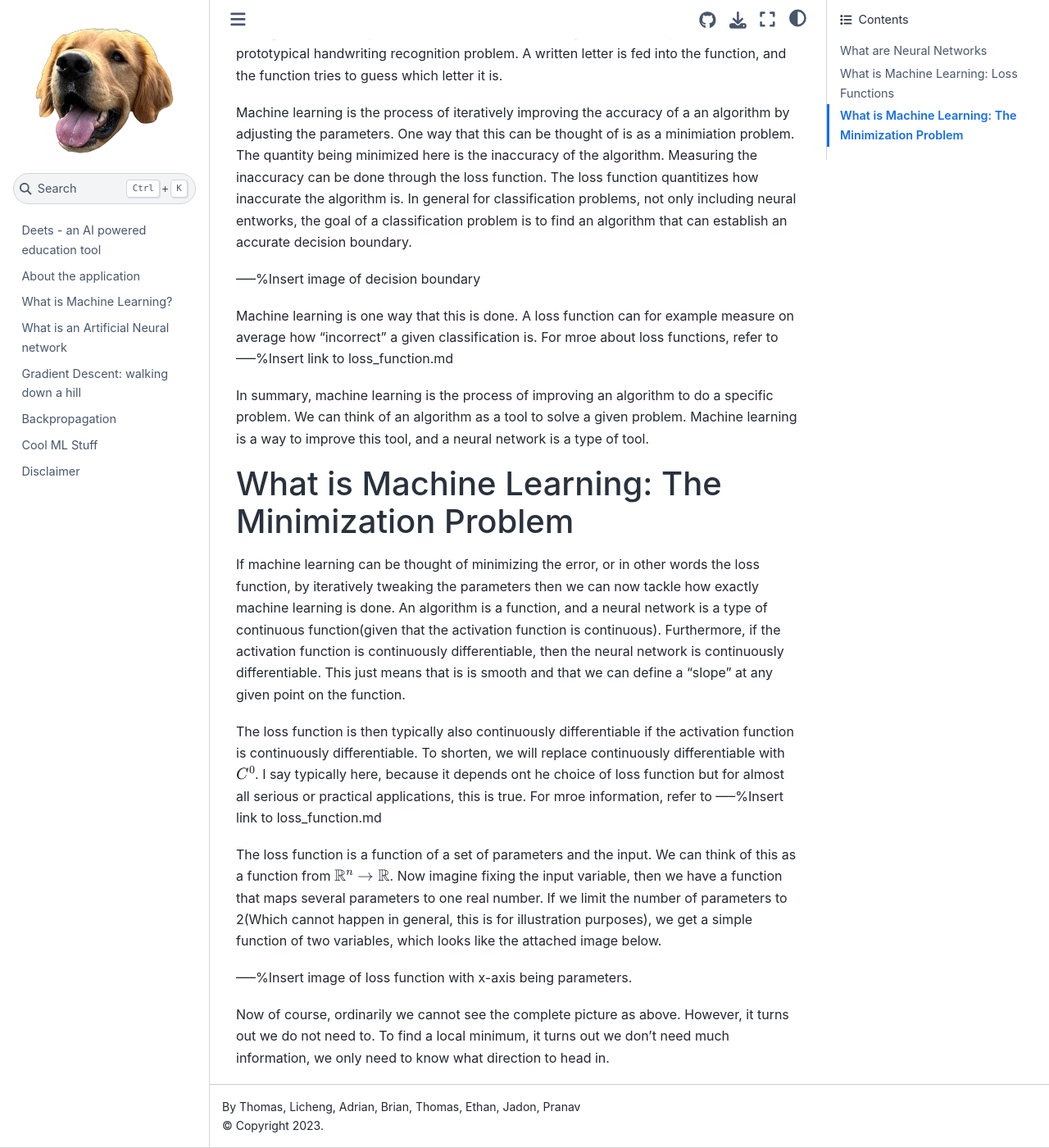
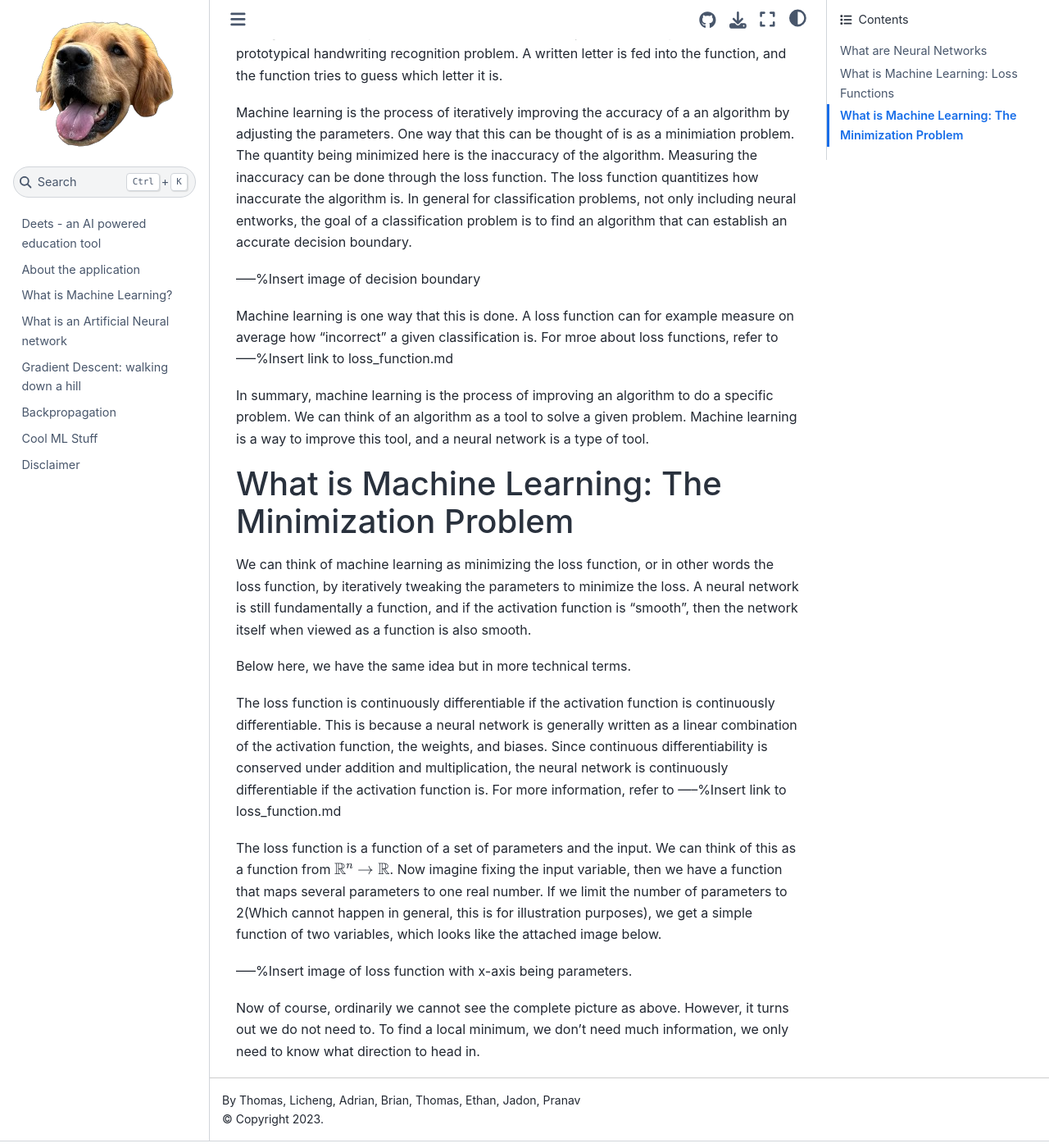
Before and after one commit to PRU1/deets-website, a Jupyter Book: the page built from big_picture.md, in a window 1280 px wide and 1400 px high, scrolled down 1122 px. Shown: the whole window at 82% size. Built offline with Jupyter Book 1.0.4 settings and Sphinx 7.4.7 and the Sphinx Book theme 1.1.4, drawn with Linux system fonts in a browser that asks for light colours; pages that are not in the unit, such as notebooks, are missing from menus.

Commit message:
Update big_picture.md

```diff
--- a/big_picture.md
+++ b/big_picture.md
@@ -29,12 +29,14 @@ Machine learning is one way that this is done. A loss function can for example m
 In summary, machine learning is the process of improving an algorithm to do a specific problem. We can think of an algorithm as a tool to solve a given problem. Machine learning is a way to improve this tool, and a neural network is a type of tool.
 
 # What is Machine Learning: The Minimization Problem
-If machine learning can be thought of minimizing the error, or in other words the loss function, by iteratively tweaking the parameters then we can now tackle how exactly machine learning is done. An algorithm is a function, and a neural network is a type of continuous function(given that the activation function is continuous). Furthermore, if the activation function is continuously differentiable, then the neural network is continuously differentiable. This just means that is is smooth and that we can define a "slope" at any given point on the function.
+We can think of machine learning as minimizing the loss function, or in other words the loss function, by iteratively tweaking the parameters to minimize the loss. A neural network is still fundamentally a function, and if the activation function is "smooth", then the network itself when viewed as a function is also smooth.
 
-The loss function is then typically also continuously differentiable if the activation function is continuously differentiable. To shorten, we will replace continuously differentiable with $C^0$. I say typically here, because it depends ont he choice of loss function but for almost all serious or practical applications, this is true. For mroe information, refer to -----%Insert link to loss_function.md
+Below here, we have the same idea but in more technical terms.
+
+The loss function is continuously differentiable if the activation function is continuously differentiable. This is because a neural network is generally written as a linear combination of the activation function, the weights, and biases. Since continuous differentiability is conserved under addition and multiplication, the neural network is continuously differentiable if the activation function is. For more information, refer to -----%Insert link to loss_function.md
 
 The loss function is a function of a set of parameters and the input. We can think of this as a function from $\mathbb{R}^n\rightarrow\mathbb{R}$. Now imagine fixing the input variable, then we have a function that maps several parameters to one real number. If we limit the number of parameters to 2(Which cannot happen in general, this is for illustration purposes), we get a simple function of two variables, which looks like the attached image below.
 
 -----%Insert image of loss function with x-axis being parameters.
 
-Now of course, ordinarily we cannot see the complete picture as above. However, it turns out we do not need to. To find a local minimum, it turns out we don't need much information, we only need to know what direction to head in.
+Now of course, ordinarily we cannot see the complete picture as above. However, it turns out we do not need to. To find a local minimum, we don't need much information, we only need to know what direction to head in.
```
